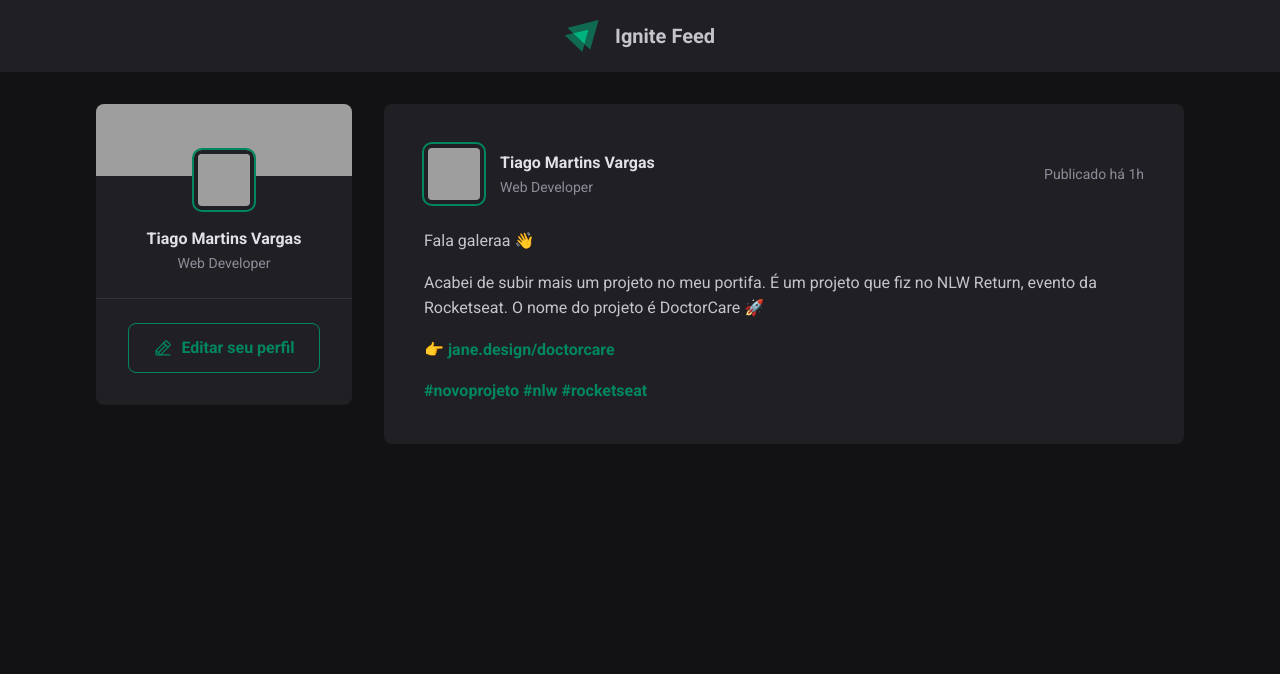
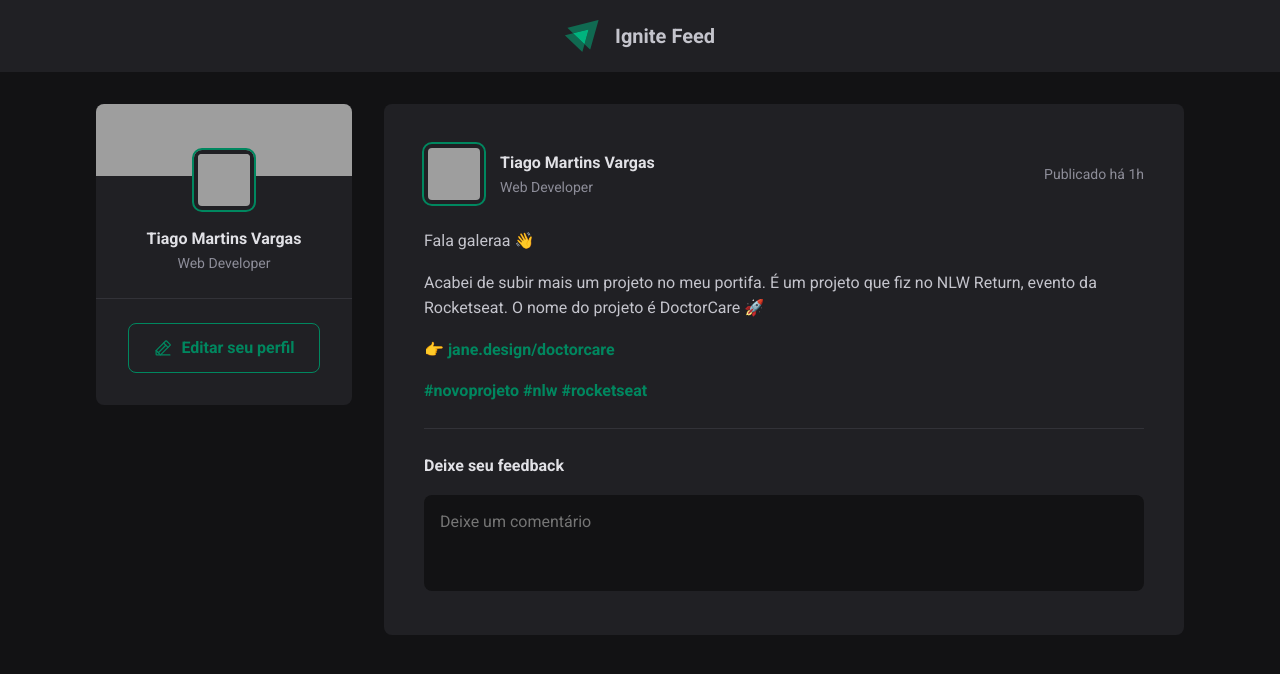
Before and after one commit to vargastm/ignite-feed, a React (Vite) app: page / in a window 1280 px wide. Shown: the top 674 px of the page. Built offline with nearby package versions, Linux system fonts and the light colour scheme; grey boxes are pictures that could not be loaded.

Commit message:
Added comments in post

```diff
--- a/src/Components/Post/Post.module.css
+++ b/src/Components/Post/Post.module.css
@@ -65,3 +65,59 @@
   color: var(--gray-400);
   line-height: 1.6;
 }
+
+.commentForm {
+  width: 100%;
+  margin-top: 1.5rem;
+  padding-top: 1.5rem;
+  border-top: 1px solid var(--gray-600);
+}
+
+.commentForm > strong {
+  line-height: 1.6;
+  color: var(--gray-100);
+}
+
+.commentForm textarea {
+  width: 100%;
+  background: var(--gray-900);
+  border: 0;
+  resize: none;
+  height: 6rem;
+  padding: 1rem;
+  border-radius: 8px;
+  color: var(--gray-100);
+  line-height: 1.4;
+  margin-top: 1rem;
+}
+
+.commentForm footer {
+  visibility: hidden;
+  max-height: 0;
+}
+
+.commentForm:focus-within footer {
+  visibility: visible;
+  max-height: none;
+}
+
+.commentForm button[type=submit] {
+  padding: 1rem 1.5rem;
+  margin-top: 1rem;
+  border-radius: 8px;
+  border: 0;
+  background: var(--green-500);
+  color: var(--white);
+  font-weight: bold;
+  cursor: pointer;
+  transition: background-color 0.2s;
+}
+
+.commentForm button[type=submit]:hover {
+  background: var(--green-300);
+
+}
+
+.commentForm button[type=submit]:focus {
+  box-shadow: 0 0 0 2px var(--green-300);
+}
--- a/src/Components/Post/Post.tsx
+++ b/src/Components/Post/Post.tsx
@@ -22,6 +22,14 @@
           <a href=''>#novoprojeto</a> <a href=''>#nlw</a> <a href=''>#rocketseat</a>
         </p>
       </div>
+
+      <form className={styles.commentForm}>
+        <strong>Deixe seu feedback</strong>
+        <textarea placeholder="Deixe um comentário"/>
+        <footer>
+          <button type="submit">Publicar</button>
+        </footer>
+      </form>
     </article>
   )
 }
--- a/src/global.css
+++ b/src/global.css
@@ -10,6 +10,11 @@
 
   --green-300: #00B37E;
   --green-500: #00875f;
+}
+
+:focus {
+  outline: transparent;
+  box-shadow: 0 0 0 2px var(--green-500);
 }
 
 * {
```
